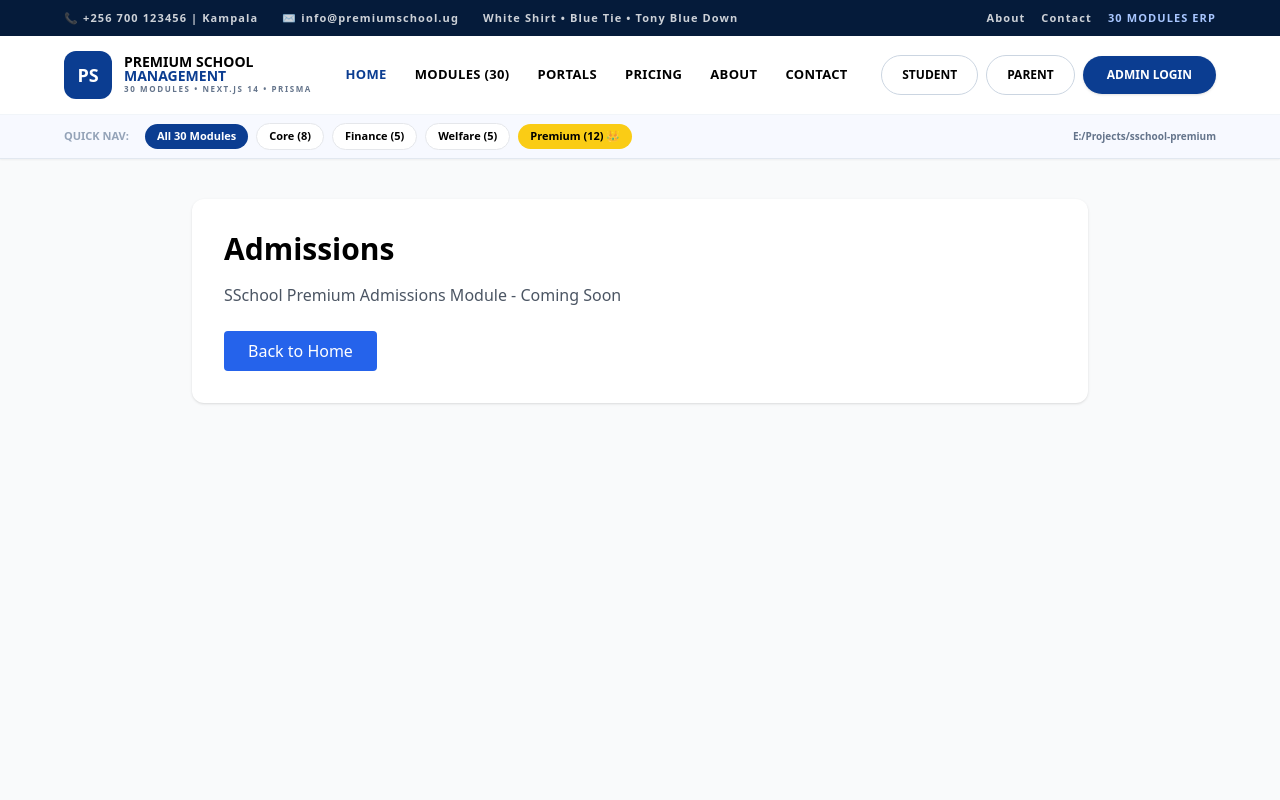
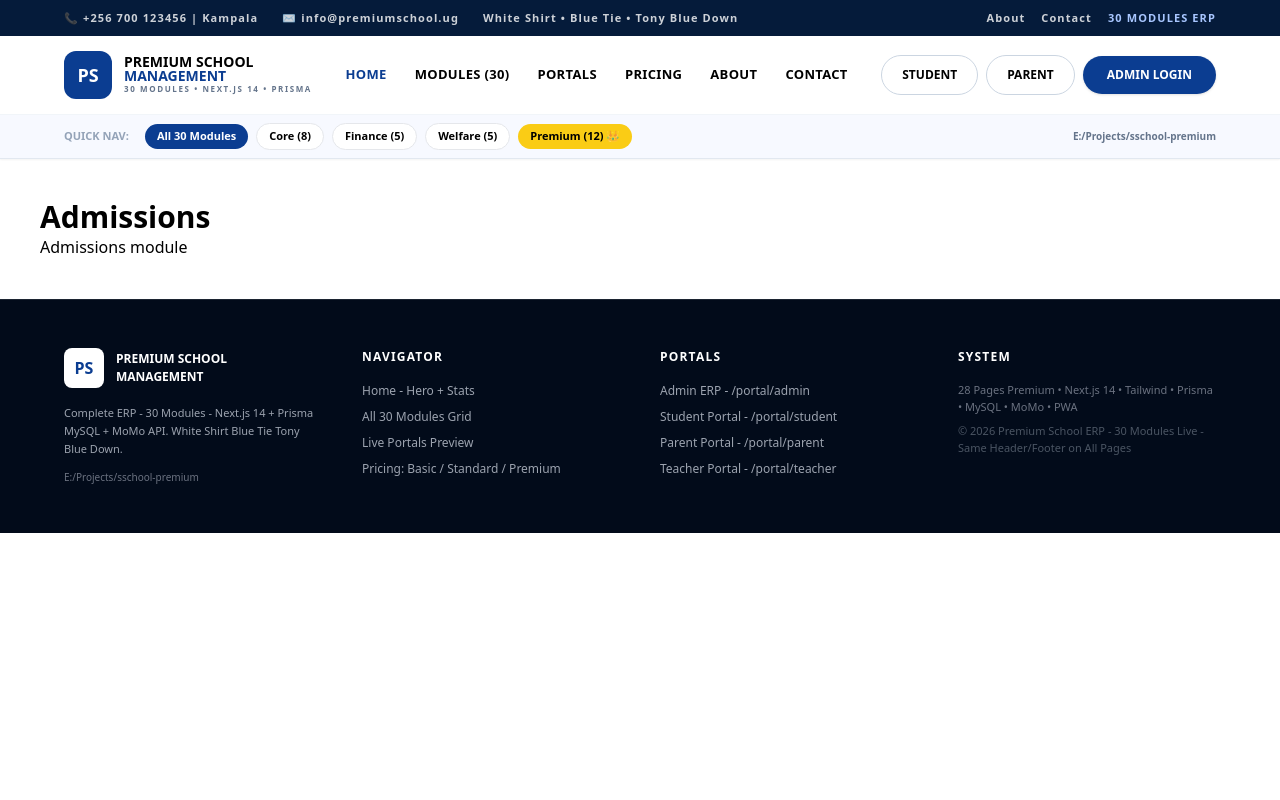
Before and after one commit to xoucho10/sschool-premium, a Next.js app: page /admissions in a window 1280 px wide. Shown: the top 800 px of the page. Built offline with nearby package versions, Linux system fonts and the light colour scheme.

Commit message:
fix: recreate admissions page

```diff
--- a/src/app/admissions/page.tsx
+++ b/src/app/admissions/page.tsx
@@ -1,11 +1,8 @@
 export default function AdmissionsPage() {
   return (
-    <div className="min-h-screen p-10 bg-gray-50">
-      <div className="max-w-4xl mx-auto bg-white rounded-xl shadow p-8">
-        <h1 className="text-3xl font-bold">Admissions</h1>
-        <p className="mt-4 text-gray-600">SSchool Premium Admissions Module - Coming Soon</p>
-        <a href="/" className="mt-6 inline-block bg-blue-600 text-white px-6 py-2 rounded">Back to Home</a>
-      </div>
+    <div className="p-10">
+      <h1 className="text-3xl font-bold">Admissions</h1>
+      <p>Admissions module</p>
     </div>
   );
 }
```
